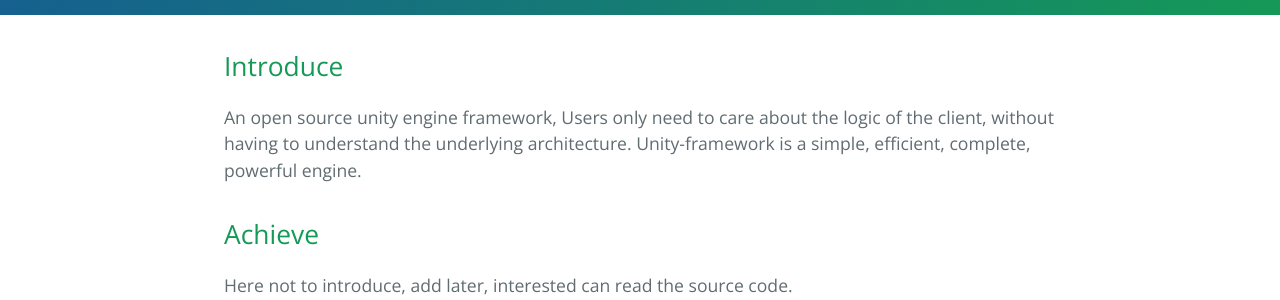
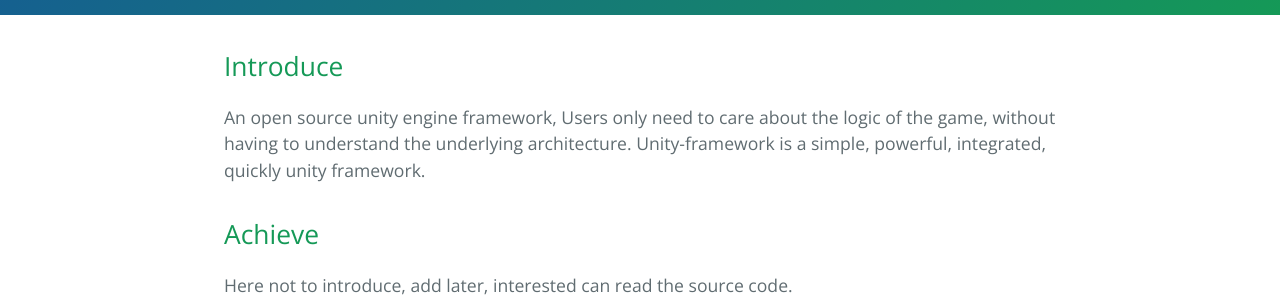
Before and after one commit to aidoTank/u3d-framework, a Jekyll site: the page built from index.md, in a window 1280 px wide. Shown: the part 368-668 px from the top of the page. Built offline with Jekyll 4.4.1, drawn with Linux system fonts in a browser that asks for light colours; our own code applies the rules of GitHub Pages for plain Markdown files.

Commit message:
page
Signed-off-by: abaojin <abaojin@gmail.com>

```diff
--- a/index.md
+++ b/index.md
@@ -1,8 +1,6 @@
 ## Introduce
 
-An open source unity engine framework, Users only need to care about the logic of the client,
-without having to understand the underlying architecture. Unity-framework is a simple, efficient,
-complete, powerful engine.
+An open source unity engine framework, Users only need to care about the logic of the game, without having to understand the underlying architecture. Unity-framework is a simple, powerful, integrated, quickly unity framework.
 
 ## Achieve
 
```
